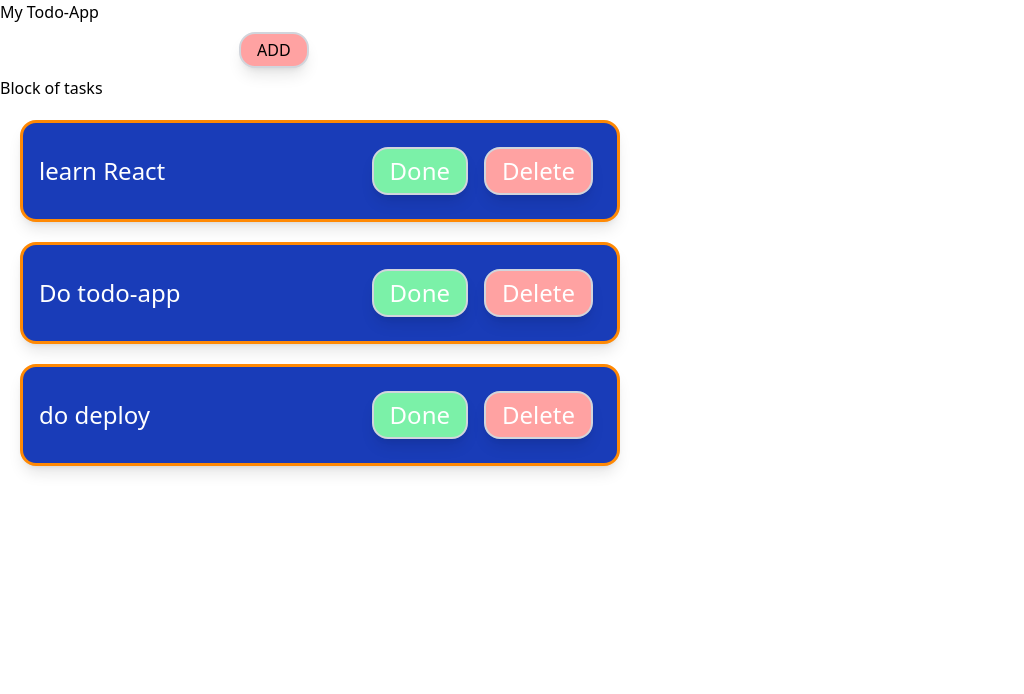
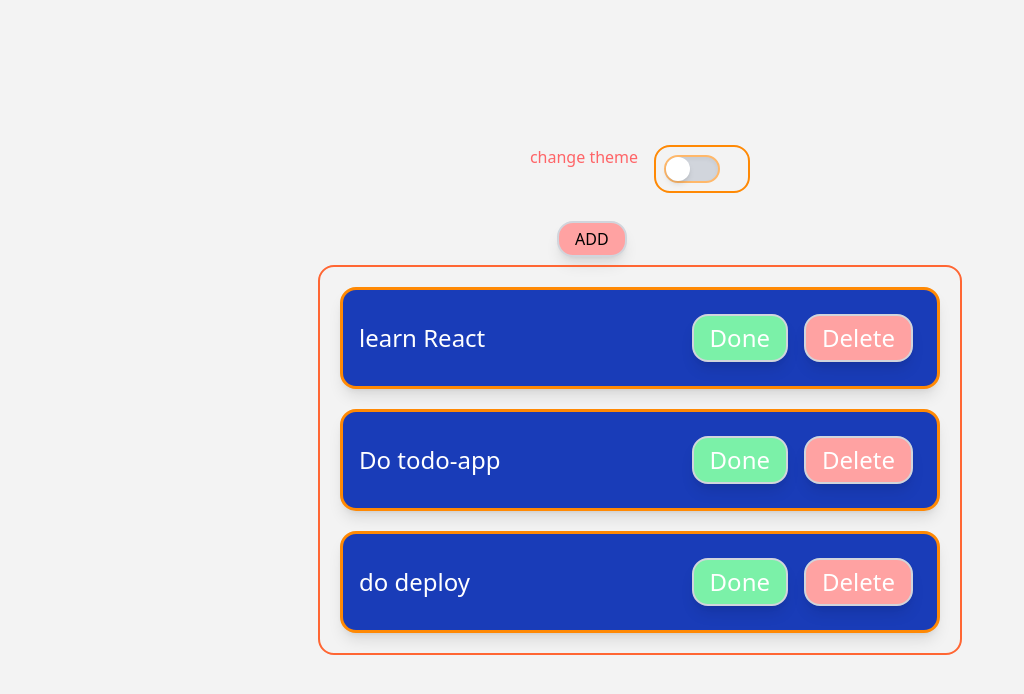
Before and after one commit to romanbarinov84/-TODO-APP-REACT-TAILWIND-, a React (Vite) app: page / in a window 1280 px wide. Shown: the top 694 px of the page, without its empty margins (0-1024 px from the left). Built offline with nearby package versions, Linux system fonts and the light colour scheme.

Commit message:
15.12 Change theme

```diff
--- a/src/App.jsx
+++ b/src/App.jsx
@@ -3,39 +3,69 @@ import "./App.css";
 import TodoItem from "./components/TodoItem";
 import AddTodo from "./components/AddTodo";
 
-
 function App() {
-
-   const initialTodos = [
+  const initialTodos = [
     { id: 1, text: "learn React" },
     { id: 2, text: "Do todo-app" },
     { id: 3, text: "do deploy" },
   ];
 
   const [todos, setTodos] = useState(initialTodos);
+  const [theme, setTheme] = useState(getInitialTheme());
+
+  function getInitialTheme() {
+    const savedTheme = localStorage.getItem("theme");
+    const prefersDark = window.matchMedia(
+      "(prefers-color-scheme:dark)"
+    ).matches;
+
+    if (savedTheme) {
+      return savedTheme;
+    } else if (prefersDark) {
+      return "dark";
+    } else {
+      const hours = new Date().getHours();
+      return hours < 6 || hours >= 21 ? "dark" : "light";
+    }
+  }
+
+  const toggleTheme = () => {
+    setTheme((prevTheme) => {
+      const newTheme = prevTheme === "light" ? "dark" : "light";
+      localStorage.setItem("theme", newTheme);
+      return newTheme;
+    });
+  };
 
   const onDelete = (id) => {
-    setTodos((prevTodos) => prevTodos.filter((todo) => todo.id !== id))
-  }
+    setTodos((prevTodos) => prevTodos.filter((todo) => todo.id !== id));
+  };
 
   const onAdd = (text) => {
     const newTodo = {
-      id:Date.now(),
+      id: Date.now(),
       text,
-    }
-    setTodos([...todos , newTodo])
-  }
-
+    };
+    setTodos([...todos, newTodo]);
+  };
 
   return (
-    <div>
-      <div>
-        <h1>My Todo-App</h1>
-        <AddTodo onAdd={onAdd}/>
-        <div>Block of tasks</div>
-        <div>
+    <div data-theme={theme}
+    className="flex flex-col min-h-screen justify-center items-center bg-[#f3f3f3]  dark:bg-[#5e7cf5] ">
+      <div className="flex justify-between gap-4 mb-5">
+        <h3 className= "text-red-400 dark:text-white">change theme</h3>
+        <div className=" flex items-center border-2 border-orange-400 w-24 p-2 cursor-pointer rounded-2xl">
+          <button onClick={toggleTheme} className="relative ">
+            <div className="w-14 h-7 border-2 border-orange-300 rounded-full shadow-inner transition-colors duration-300 bg-gray-300 dark:bg-[#00008b]"></div>
+            <div className="absolute top-0.5 left-0.5 w-6 h-6 bg-white rounded-full shadow-md *:transform transition-transform duration-300 translate-x-0 dark:translate-x-7"></div>
+          </button>
+        </div>
+      </div>
+      <div className="flex flex-col">
+        <AddTodo onAdd={onAdd} />
+        <div className="border-2 border-[#ff6633] rounded-2xl">
           {todos.map((todo) => (
-            <TodoItem id={todo.id} text={todo.text} onDelete={onDelete}/>
+            <TodoItem id={todo.id} text={todo.text} onDelete={onDelete} />
           ))}
         </div>
       </div>
--- a/src/index.css
+++ b/src/index.css
@@ -5,3 +5,6 @@
 .button-btn {
   @apply p-1 m-2 border-2 border-gray-300 bg-red-300 rounded-2xl px-4 shadow-lg;
 }
+
+
+@custom-variant dark (&:where([data-theme=dark], [data-theme=dark] *));
```
